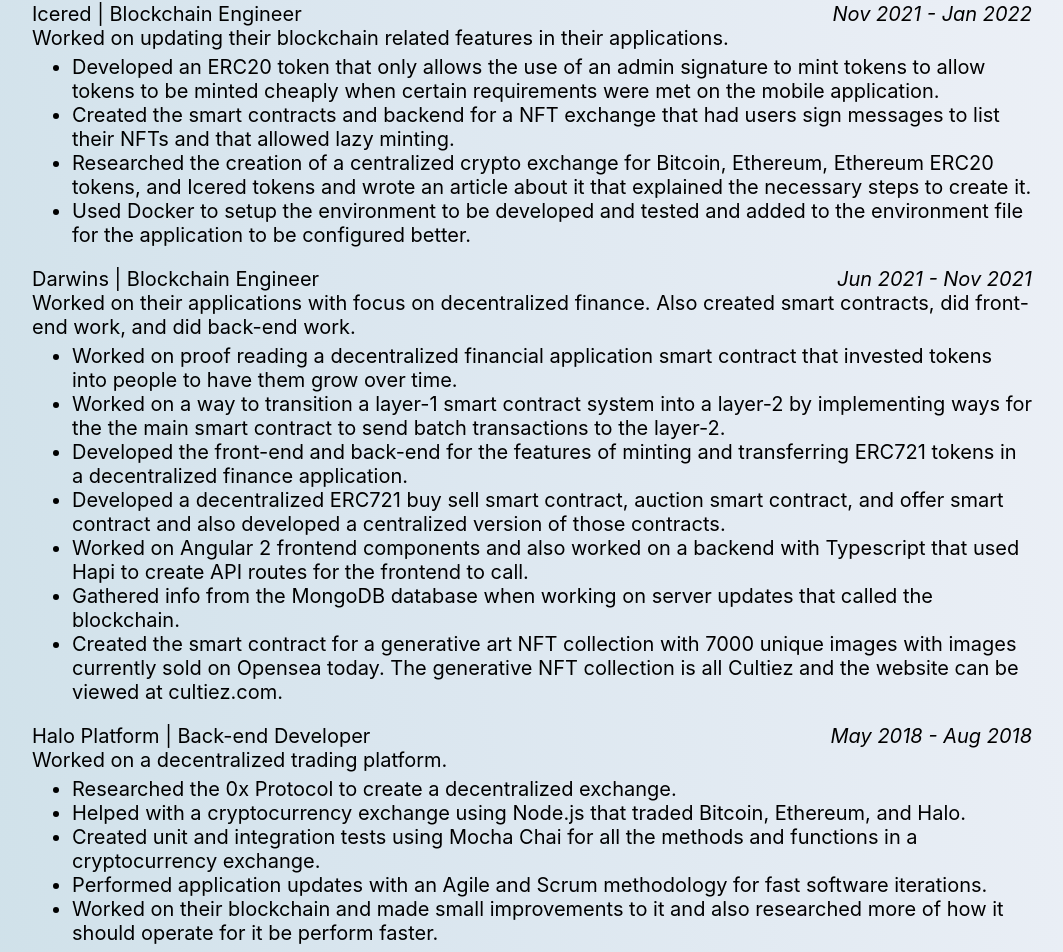
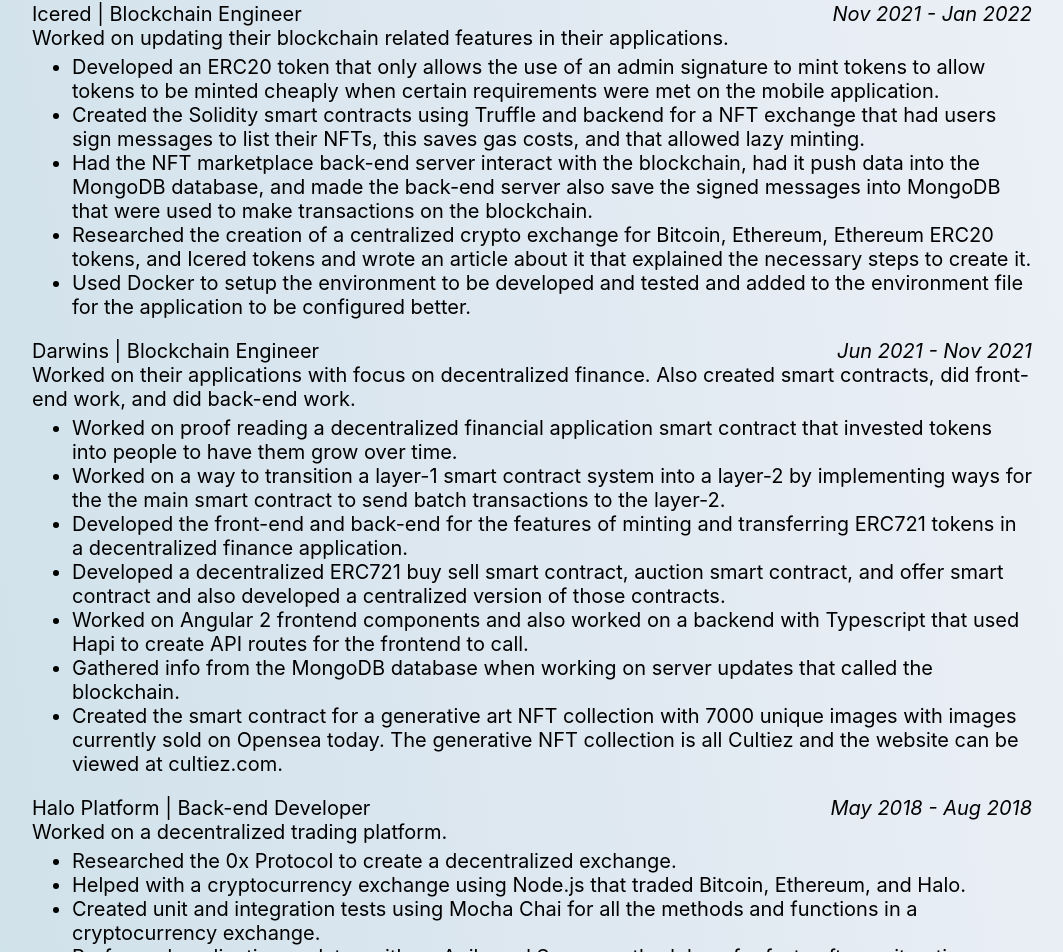
Before and after one commit to zhiwenh/personal-website, a React (Create React App) app in the folder client/: page / in a window 1280 px wide. Shown: the part 6625-7577 px from the top of the page, without its empty margins (108-1171 px from the left). Built offline with nearby package versions, Linux system fonts and the light colour scheme.

Commit message:
Made changes to job descriptions and edited CV

```diff
--- a/client/src/App.js
+++ b/client/src/App.js
@@ -314,7 +314,8 @@ function App() {
             in their applications."
             jobAccomplishments={[
               'Developed an ERC20 token that only allows the use of an admin signature to mint tokens to allow tokens to be minted cheaply when certain requirements were met on the mobile application.',
-              'Created the smart contracts and backend for a NFT exchange that had users sign messages to list their NFTs and that allowed lazy minting.',
+              'Created the Solidity smart contracts using Truffle and backend for a NFT exchange that had users sign messages to list their NFTs, this saves gas costs, and that allowed lazy minting.',
+              'Had the NFT marketplace back-end server interact with the blockchain, had it push data into the MongoDB database, and made the back-end server also save the signed messages into MongoDB that were used to make transactions on the blockchain.',
               'Researched the creation of a centralized crypto exchange for Bitcoin, Ethereum, Ethereum ERC20 tokens, and Icered tokens and wrote an article about it that explained the necessary steps to create it.',
               'Used Docker to setup the environment to be developed and tested and added to the environment file for the application to be configured better.'
             ]}
@@ -343,7 +344,6 @@ function App() {
               'Helped with a cryptocurrency exchange using Node.js that traded Bitcoin, Ethereum, and Halo.',
               'Created unit and integration tests using Mocha Chai for all the methods and functions in a cryptocurrency exchange.',
               'Performed application updates with an Agile and Scrum methodology for fast software iterations.',
-              'Worked on their blockchain and made small improvements to it and also researched more of how it should operate for it be perform faster.'
             ]}
           />
           <WorkExperience
```
Also changed, not shown: 1 other file (tests, documents, lock files or other folders).
